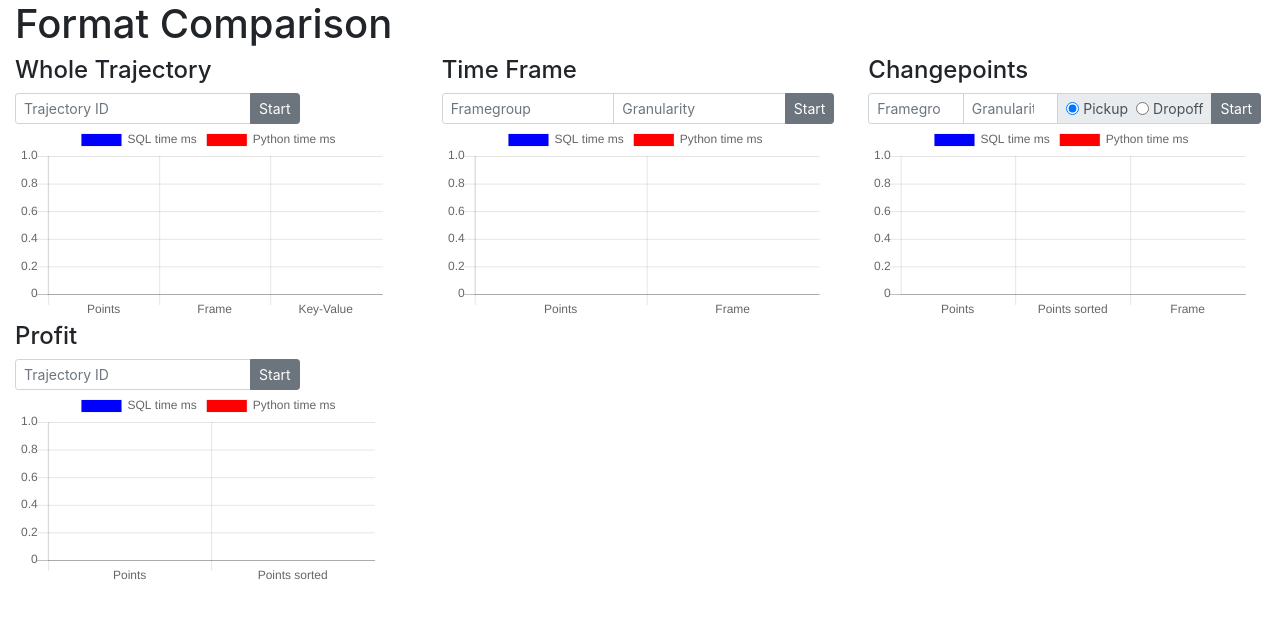
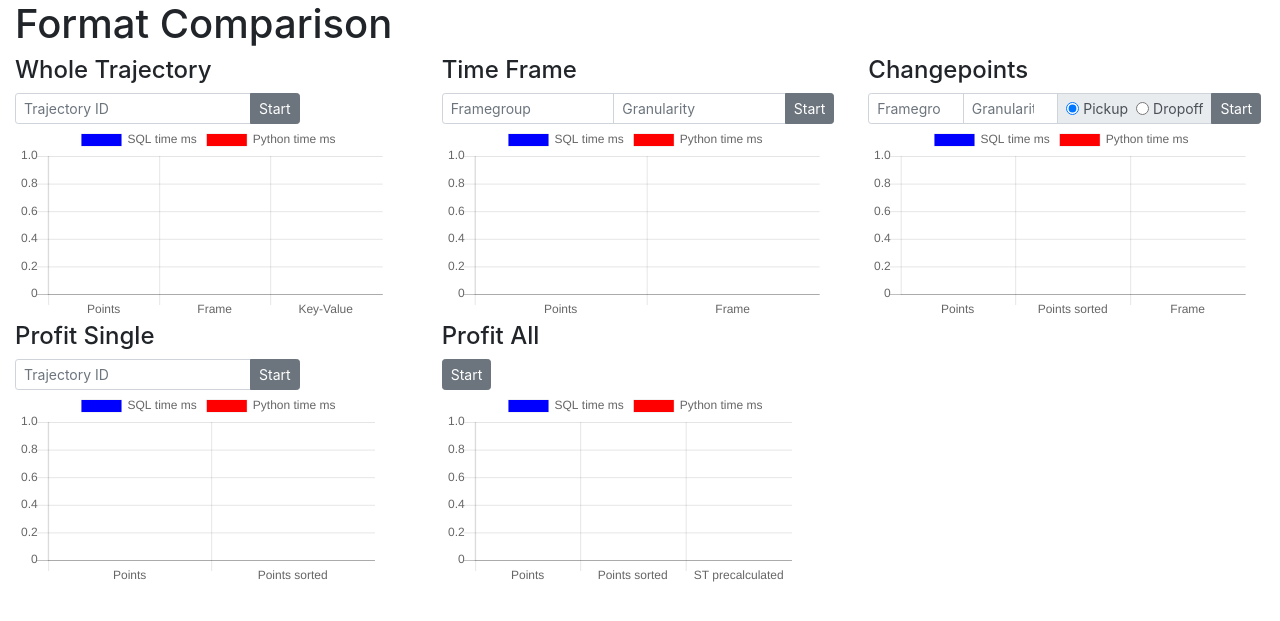
Before and after one commit to marcelja/tuk3, a Flask app: page /compare in a window 1280 px wide. Shown: the top 621 px of the page. Run offline with Flask 2, Linux system fonts and the light colour scheme; some libraries are stand-ins or nearby versions.

Commit message:
[WIP] add profit comparison for all entries. only mocked data for all points using ST points, live data for other options missing at the moment

```diff
--- a/static/comparison.js
+++ b/static/comparison.js
@@ -17,6 +17,9 @@ function initCharts() {
     },
     profit: {
       labels: ['Points', 'Points sorted']
+    },
+    profitAll: {
+      labels: ['Points', 'Points sorted', 'ST precalculated']
     }
   };
   for (chartName in chartDetails) {
@@ -137,3 +140,19 @@ function loadProfit(trajectoryId) {
   return loadData(['/profit/' + trajectoryId,
                   '/profit_sorted/' + trajectoryId]);
 }
+
+async function showProfitAll() {
+  let data = await loadProfitAll();
+  showChart('profitAll', data);
+}
+
+function loadProfitAll(trajectoryId) {
+  let data = {
+    sql: [575],
+    python: [0]
+  };
+  // let liveData = loadData(['/profit_all/', '/profit_all_sorted/']);
+  // data.sql.concat(liveData.sql);
+  // data.python.concat(liveData.python);
+  return data;
+}
--- a/templates/compare.html
+++ b/templates/compare.html
@@ -74,7 +74,7 @@
         </div>
         <div class="row">
             <div class="col-4">
-                <h4>Profit</h4>
+                <h4>Profit Single</h4>
                 <div class="form-inline">
                     <div class="input-group input-group-sm mr-1">
                         <input id="input-profit" class="form-control" type="number" placeholder="Trajectory ID">
@@ -87,6 +87,15 @@
                     <canvas id="chart-profit"></canvas>
                 </div>
             </div>
+            <div class="col-4">
+                <h4>Profit All</h4>
+                <div class="form-inline">
+                    <button class="btn btn-sm btn-secondary" onclick="showProfitAll()">Start</button>
+                </div>
+                <div class="chart-container">
+                    <canvas id="chart-profitAll"></canvas>
+                </div>
+            </div>
         </div>
     </div>
 
```
